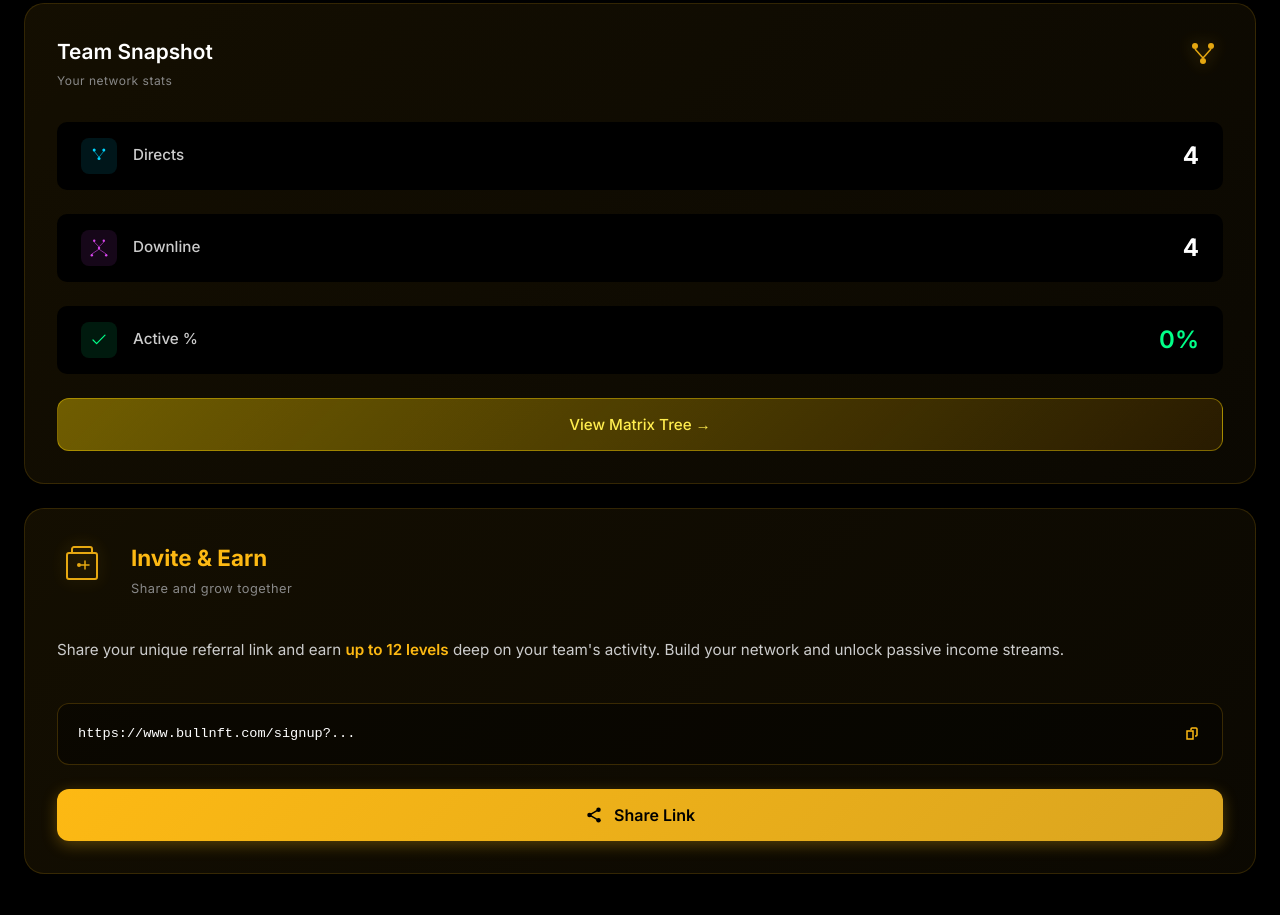
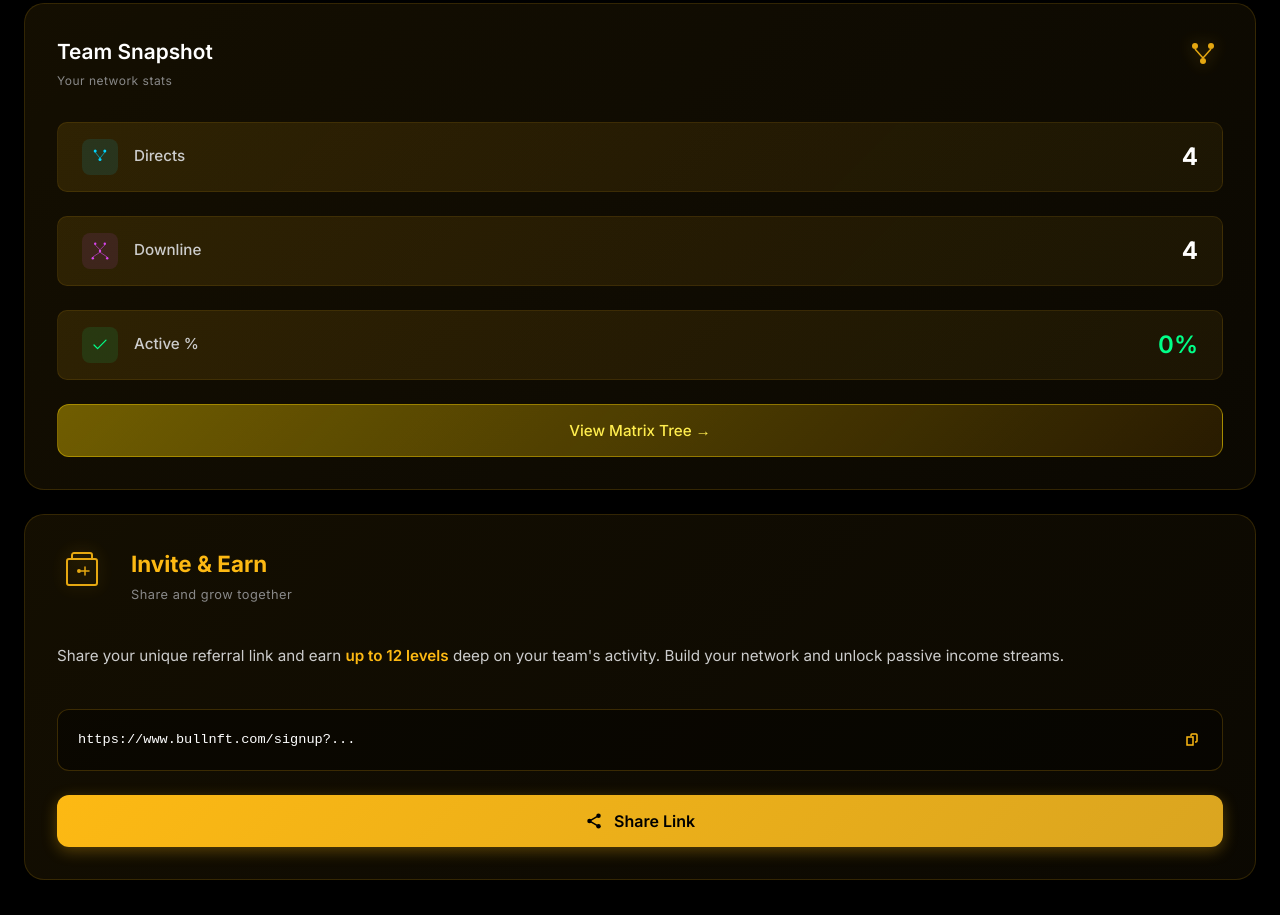
Before and after one commit to guptaayush945-cyber/BullNFT, a React (Vite) app: page /home in a window 1280 px wide. Shown: the part 1380-2295 px from the top of the page. Built offline with nearby package versions, Linux system fonts and the light colour scheme.

Commit message:
Update stat-row background to golden theme

```diff
--- a/src/styles/team-snapshot.css
+++ b/src/styles/team-snapshot.css
@@ -45,7 +45,8 @@
     justify-content: space-between;
     align-items: center;
     padding: 1rem 1.5rem;
-    background-color: #000;
+    background: linear-gradient(135deg, rgba(253, 185, 19, 0.12) 0%, rgba(218, 165, 32, 0.08) 100%);
+    border: 1px solid rgba(253, 185, 19, 0.1);
     border-radius: 10px;
 }
 .stat-icon-label {
```
